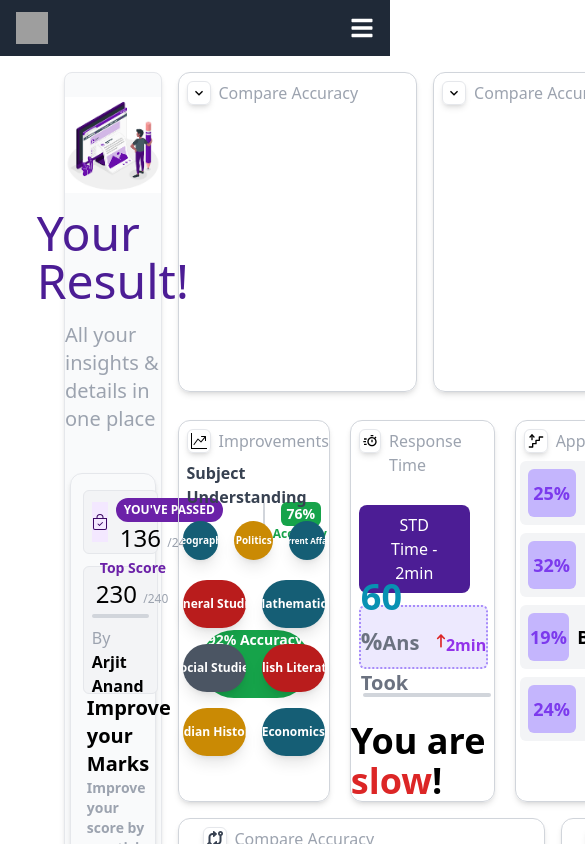
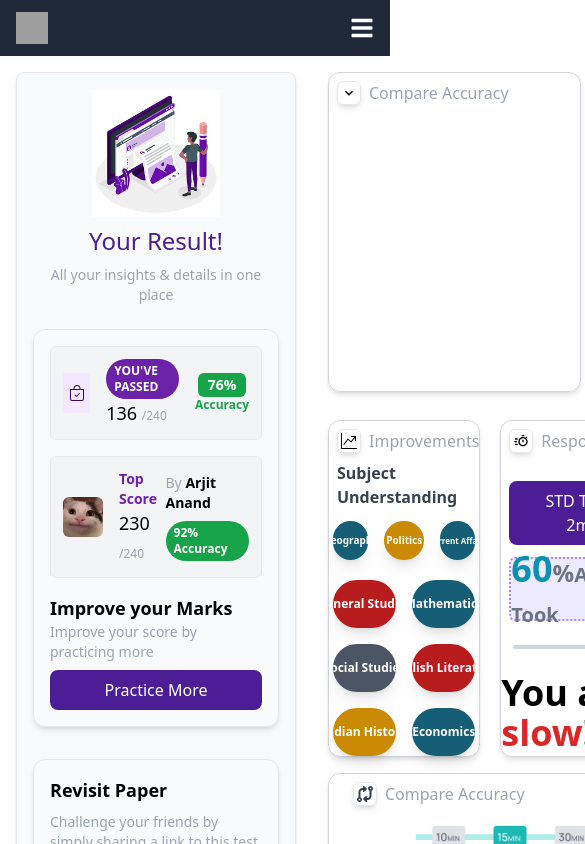
Before and after one commit to arjit88/firstbench, a React (Vite) app: page / in a window 390 px wide. Shown: the top 844 px of the page, 585 px wide, since content can reach past the window. Built offline with nearby package versions, Linux system fonts and the light colour scheme; grey boxes are pictures that could not be loaded.

Commit message:
Made sidebar responsive

```diff
--- a/src/components/Hero.jsx
+++ b/src/components/Hero.jsx
@@ -242,9 +242,9 @@ const Hero = () => {
           </div>
 
           <div className="flex ml-2 mt-3">
-            <div className="flex items-center border-2 border-dotted border-violet-400 bg-violet-100 w-[96%] h-16 rounded-md">
+            <div className="flex items-center border-2 border-dotted border-violet-400 bg-violet-100 w-[98%] h-16 rounded-md">
               <p className="text-cyan-600 text-4xl font-semibold">
-                60{" "}
+                60
                 <span className="text-gray-500 text-2xl font-semibold">%</span>
                 <span className="text-gray-500 text-xl font-semibold">
                   Ans Took
--- a/src/components/Sidebar.jsx
+++ b/src/components/Sidebar.jsx
@@ -6,86 +6,86 @@ import { Link } from "react-router-dom";
 
 const Sidebar = () => {
   return (
-    <div className="w-1/4 h-[97%] bg-gray-50 rounded-lg shadow-md border border-gray-200 ml-16 my-4">
+    <div className="w-full lg:w-1/4 h-auto lg:h-[97%] bg-gray-50 rounded-lg shadow-md border border-gray-200 mx-4 lg:ml-16 my-4 p-4">
       <div className="w-full h-full">
-        <div className="flex items-center justify-center flex-col">
-          <img src={"/sidebar.png"} alt="Sidebar Logo" className="w-64 mt-6" />
-          <p className="text-violet-900 text-5xl font-medium mt-4">
+        {/* Header Section */}
+        <div className="flex flex-col items-center text-center">
+          <img
+            src={"/sidebar.png"}
+            alt="Sidebar Logo"
+            className="w-32 lg:w-64 lg:mt-2"
+          />
+          <p className="text-violet-900 text-2xl lg:text-5xl font-medium mt-2 lg:mt-4">
             Your Result!
           </p>
-          <p className="text-gray-400 text-xl font-medium mt-4 mb-8">
+          <p className="text-gray-400 text-sm lg:text-xl font-medium mt-2 lg:mt-4 mb-4">
             All your insights & details in one place
           </p>
         </div>
 
         {/* Score Box */}
-        <div className="flex items-center justify-center mt-2">
-          <div className="rounded-xl shadow-md border border-gray-200 w-[90%] min-h-[340px]">
-            <div className="flex items-center border border-gray-200 bg-gray-100 w-[90%] h-16 rounded-md mt-4 ml-3">
-              <div className="w-10 h-10 bg-purple-100 mx-2 flex items-center justify-center">
+        <div className="flex justify-center mt-2">
+          <div className="rounded-xl shadow-md border border-gray-200 w-full lg:w-[90%] p-4">
+            <div className="flex items-center border border-gray-200 bg-gray-100 w-full h-auto rounded-md p-3">
+              <div className="w-10 h-10 bg-purple-100 flex items-center justify-center">
                 <BsBagCheck className="text-purple-950" />
               </div>
-              <div className="flex flex-col mt-2">
-                <p className="bg-purple-800 text-white px-2 text-xs py-1 font-semibold whitespace-nowrap rounded-full">
+              <div className="flex flex-col ml-4">
+                <p className="bg-purple-800 text-white px-2 text-xs py-1 font-semibold rounded-full">
                   YOU'VE PASSED
                 </p>
-                <p className="text-black text-2xl ml-1 font-medium">
+                <p className="text-black text-lg lg:text-2xl font-medium">
                   136 <span className="text-gray-400 text-xs">/240</span>
                 </p>
               </div>
-
-              <div className="border-r-2 border-gray-300 h-[60%] ml-10"></div>
-              <div className="flex justify-center items-center flex-col ml-2">
-                <div className="h-6 w-10 ml-[2px] bg-green-600 rounded-md flex justify-center items-center">
+              <div className="hidden lg:block border-r-2 border-gray-300 h-[60%] mx-4"></div>
+              <div className="flex items-center flex-col ml-4">
+                <div className="h-6 w-12 bg-green-600 rounded-md flex items-center justify-center">
                   <p className="text-white text-sm font-semibold">76%</p>
                 </div>
                 <p className="text-xs text-green-600 font-semibold">Accuracy</p>
               </div>
             </div>
-            <div className="flex items-center border border-gray-200 bg-gray-100 w-[90%] h-32 rounded-md mt-3 ml-3 px-2">
-              <div className="flex flex-col w-full">
+
+            <div className="flex items-center bg-gray-100 border border-gray-200 rounded-md p-3 mt-4">
               <div className="flex items-center">
-                  <div className="w-10 h-12 flex items-center flex-row justify-center">
                 <img
                   src={"/profile.png"}
                   alt="Profile Logo"
-                      className="rounded-md mt-2"
+                  className="w-10 h-10 rounded-md"
                 />
-                  </div>
-                  <div className="flex flex-col mt-1">
-                    <p className="text-purple-800 px-2 mt-1 text-sm font-semibold whitespace-nowrap rounded-full">
+                <div className="flex flex-col ml-4">
+                  <p className="text-purple-800 text-sm font-semibold">
                     Top Score
                   </p>
-                    <p className="text-black text-2xl ml-1 font-medium">
+                  <p className="text-black text-lg lg:text-2xl font-medium">
                     230 <span className="text-gray-400 text-xs">/240</span>
                   </p>
                 </div>
               </div>
-
-                <div className="border-t-2 border-b-2 border-gray-300 w-full box-border rounded-sm mt-1"></div>
-                <div className="flex mt-2 mb-3">
-                  <Link to={"https://github.com/arjit88"}>
-                    <p className="text-gray-400">
+              <div className="flex flex-col items-end ml-auto">
+                <Link to="https://github.com/arjit88">
+                  <p className="text-gray-400 text-sm">
                     By{" "}
                     <span className="text-black font-semibold hover:text-purple-800">
                       Arjit Anand
                     </span>
                   </p>
                 </Link>
-                  <div className="bg-green-600 text-white px-2 mt-1 text-sm font-semibold whitespace-nowrap rounded-full ml-14">
+                <p className="bg-green-600 text-white px-2 py-1 text-xs font-semibold rounded-full mt-2">
                   92% Accuracy
+                </p>
               </div>
             </div>
-              </div>
-            </div>
-            <div className="flex flex-col ml-4">
-              <p className="text-black text-xl font-semibold">
+
+            <div className="mt-4">
+              <p className="text-black text-lg lg:text-xl font-semibold">
                 Improve your Marks
               </p>
-              <p className="text-gray-400 text-sm font-semibold">
+              <p className="text-gray-400 text-sm">
                 Improve your score by practicing more
               </p>
-              <button className="flex items-center justify-center mr-6 gap-2 py-2 mt-2 bg-violet-900 rounded-lg text-white font-medium">
+              <button className="flex items-center justify-center gap-2 py-2 mt-2 bg-violet-900 rounded-lg text-white font-medium w-full">
                 Practice More
               </button>
             </div>
@@ -93,24 +93,20 @@ const Sidebar = () => {
         </div>
 
         {/* Revisit Paper Section */}
-        <div className="flex items-center justify-center mt-8 mb-3">
-          <div className="rounded-xl shadow-md border border-gray-200 w-[90%] h-56">
-            <p className="text-black font-bold text-xl mx-3 pt-3">
-              Revisit Paper
-            </p>
-            <p className="text-gray-400 text-sm mx-3 py-1 w-60">
+        <div className="flex justify-center mt-8 mb-2">
+          <div className="rounded-xl shadow-md border border-gray-200 w-full lg:w-[90%] p-4">
+            <p className="text-black font-bold text-lg">Revisit Paper</p>
+            <p className="text-gray-400 text-sm mt-2">
               Challenge your friends by simply sharing a link to this test
             </p>
-            <div className="flex items-center justify-center mt-4">
-              <button className="flex items-center justify-center gap-2 py-2 px-20 bg-violet-900 rounded-lg text-white font-medium">
+            <button className="flex items-center justify-center gap-2 py-2 mt-4 bg-violet-900 rounded-lg text-white font-medium w-full">
               <LuFileInput className="text-white" />
               Visit
             </button>
-            </div>
-            <div className="mt-4 mx-3 flex gap-2">
+            <div className="mt-4 flex items-start gap-2">
               <IoMdInformationCircleOutline
                 className="text-gray-400"
-                size={24}
+                size={20}
               />
               <p className="text-sm text-gray-400">
                 Instructions for how to upload your handwritten material are
```
Lines whose indentation alone changed are shown as unchanged.
